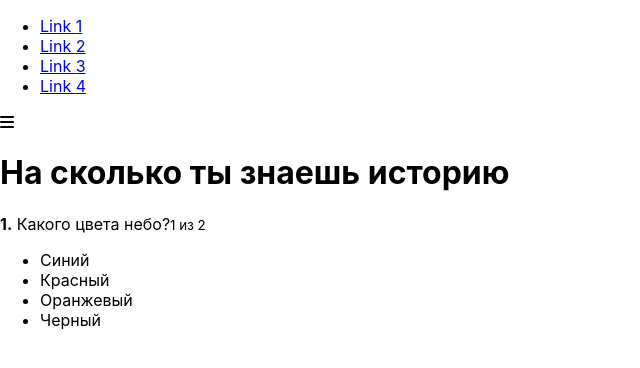
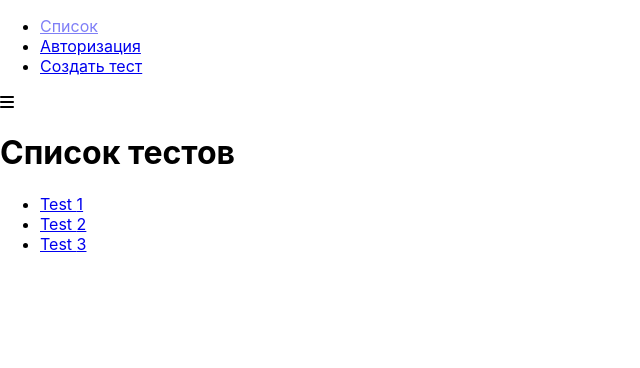
Before and after one commit to antorio12/React-quiz-with-route, a React app: page / in a window 1280 px wide. Shown: the top 368 px of the page, without its empty margins (0-640 px from the left). Built offline with nearby package versions, Linux system fonts and the light colour scheme.

Commit message:
add routing and all page

```diff
--- a/src/App.js
+++ b/src/App.js
@@ -1,6 +1,8 @@
 import React, {Component} from 'react';
-
-
+import {Switch, Route} from 'react-router-dom'
+import QuizList from './containers/QuizList/QuizList'
+import Auth from './containers/Auth/Auth'
+import QuizCreator from './containers/QuizCreator/QuizCreator'
 import Layout from './hoc/Layout/layout';
 import Quiz from './containers/quiz/quiz'
 
@@ -9,7 +11,14 @@
       return (
 
           <Layout>
-          <Quiz />
+            <Switch>
+              <Route path='/auth' component={Auth} />
+              <Route path='/quiz-creator' component={QuizCreator} />
+              <Route path='/quiz/:id' component={Quiz} />
+              <Route path='/' component={QuizList} />
+
+
+            </Switch>
             </Layout>
 
       )
--- a/src/components/FinishedQuiz/FinishedQuiz.js
+++ b/src/components/FinishedQuiz/FinishedQuiz.js
@@ -1,7 +1,7 @@
 import React from 'react'
 import classes from './FinishedQuiz.css'
 import Button from '../UI/Button/button'
-
+import {Link} from 'react-router-dom'
 const FinishedQuiz= props =>{
     const successCount= Object.keys(props.results).reduce((total,key) => {
         if (props.results[key] ==='success'){
@@ -33,7 +33,9 @@
             <p>Правильно {successCount} из {props.quiz.length}</p>
             <div>
                 <Button onClick={props.onRerty} type="primary">Retry</Button>
+                <Link to="/">
                 <Button  type="success">Перейти в список тестов</Button>
+                </Link>
             </div>
         </div>
     )
--- a/src/components/Navigation/Drawer/Drawer.js
+++ b/src/components/Navigation/Drawer/Drawer.js
@@ -1,15 +1,31 @@
 import React,{Component} from 'react'
 import classes from './Drawer.css'
 import BackDrop from '../../UI/BackDrop/BackDrop'
+import {NavLink} from 'react-router-dom'
 
-const links=[1,2,3,4]
+const links=[
+    {to:'/', label:'Список ', exact: true},
+    {to:'/auth', label:'Авторизация', exact: false},
+    {to:'/quiz-creator', label:'Создать тест ', exact: false},
+
+]
 
 class Drawer extends Component{
+    clickHandler=() => {
+        this.props.onClose()
+    }
     renderLinks(){
         return links.map((link, index) =>{
             return(
             <li key={index}>
-               <a href="/">Link {link}</a>
+               <NavLink
+               to={link.to}
+               exact={link.exact}
+               activeClassName={classes.active}
+               onClick={this.clickHandler}
+               >
+                   {link.label}
+               </NavLink>
             </li> )
         })
     }
--- /dev/null
+++ b/src/containers/Auth/Auth.js
@@ -0,0 +1,11 @@
+import React, {Component} from 'react'
+import classes from './Auth.css'
+export default class Auth extends Component {
+    render(){
+        return(
+            <div>
+                <h1>Auth</h1>
+            </div>
+        )
+}
+}
--- /dev/null
+++ b/src/containers/QuizCreator/QuizCreator.js
@@ -0,0 +1,11 @@
+import React, {Component} from 'react'
+import classes from './QuizCreator.css'
+export default class QuizCreator extends Component {
+     render(){
+        return(
+            <div>
+                <h1>QuizCreator</h1>
+            </div>
+)
+}
+}
--- /dev/null
+++ b/src/containers/QuizList/QuizList.css
@@ -0,0 +1,27 @@
+.QuizList{
+    display: flex;
+    justify-content: center;
+    padding-top: 100px ;
+    flex-grow: 1;
+    width: 100%;
+    background:linear-gradient(90deg, #fd8355 0%,#f0576c 37%, #f79cbd 100%);
+}
+.QuizList h1{
+    color:#fff;
+}
+.QuizList ul{
+    list-style: none;
+    margin: 0;
+    padding: 0;
+}
+.QuizList li{
+    margin-bottom: 10px;
+}
+.QuizList li a{
+    text-decoration: none;
+    color:#fff;
+}
+.QuizList li a:hover{
+
+    color:#363f54
+}
--- /dev/null
+++ b/src/containers/QuizList/QuizList.js
@@ -0,0 +1,33 @@
+import React, {Component} from 'react'
+import {NavLink} from 'react-router-dom'
+import classes from './QuizList.css'
+export default class QuizList extends Component {
+    renderQuizes(){
+            return(
+                [1,2,3].map((quiz,index) => {
+                return(
+                   <li key={index}>
+                    <NavLink
+                    to={'/quiz/'+quiz}
+                    >
+                        Test {quiz}
+                    </NavLink>
+                    </li>
+                ) }
+                )
+            )
+    }
+    render(){
+        return(
+            <div className={classes.QuizList}>
+               <div>
+                   <h1>Список тестов</h1>
+                   <ul>
+                    {this.renderQuizes()}
+                     </ul>
+                </div>
+
+            </div>
+)
+}
+}
--- a/src/hoc/Layout/layout.css
+++ b/src/hoc/Layout/layout.css
@@ -1,6 +1,6 @@
 .layout{
 
-    border: 1px solid black;
+
     height: 100vh;
     display: flex;
     flex-direction: column;
```
Also changed, not shown: src/containers/Auth/Auth.css (added), src/containers/QuizCreator/QuizCreator.css (added).
